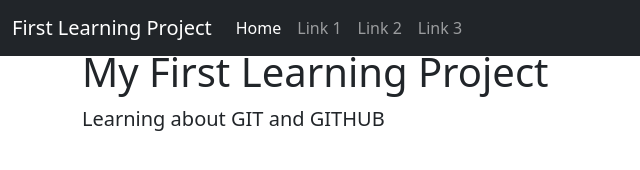
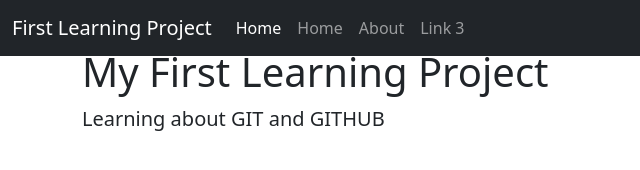
Before and after one commit to Vijayalekkshmi-AM/GITLearning, a plain HTML site: page Index.html in a window 1280 px wide. Shown: the full height of the page, 0-640 px from the left. Drawn offline with nearby package versions, Linux system fonts and the light colour scheme.

```diff
--- a/Index.html
+++ b/Index.html
@@ -30,10 +30,10 @@
                     <a class="nav-link active" aria-current="page" href="#">Home</a>
                 </li>
                 <li class="nav-item">
-                    <a class="nav-link" href="#">Link 1</a>
+                    <a class="nav-link" href="#">Home</a>
                 </li>
                 <li class="nav-item">
-                    <a class="nav-link" href="#">Link 2</a>
+                    <a class="nav-link" href="#">About</a>
                 </li>
                 <li class="nav-item">
                     <a class="nav-link" href="#">Link 3</a>
```
